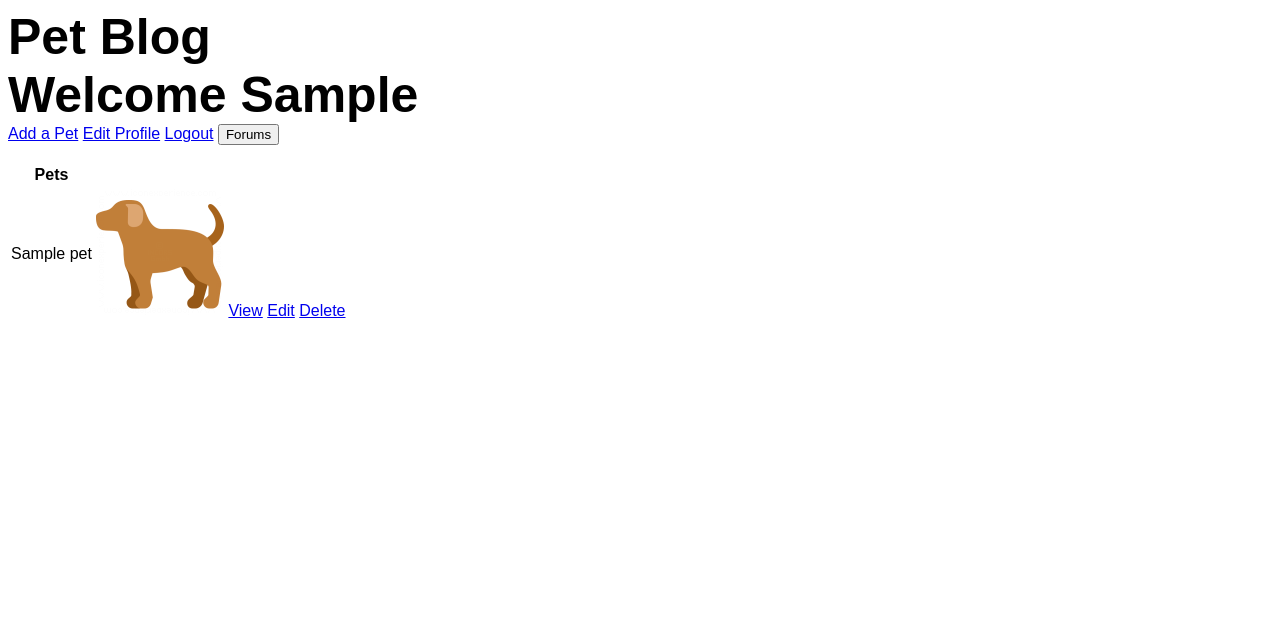
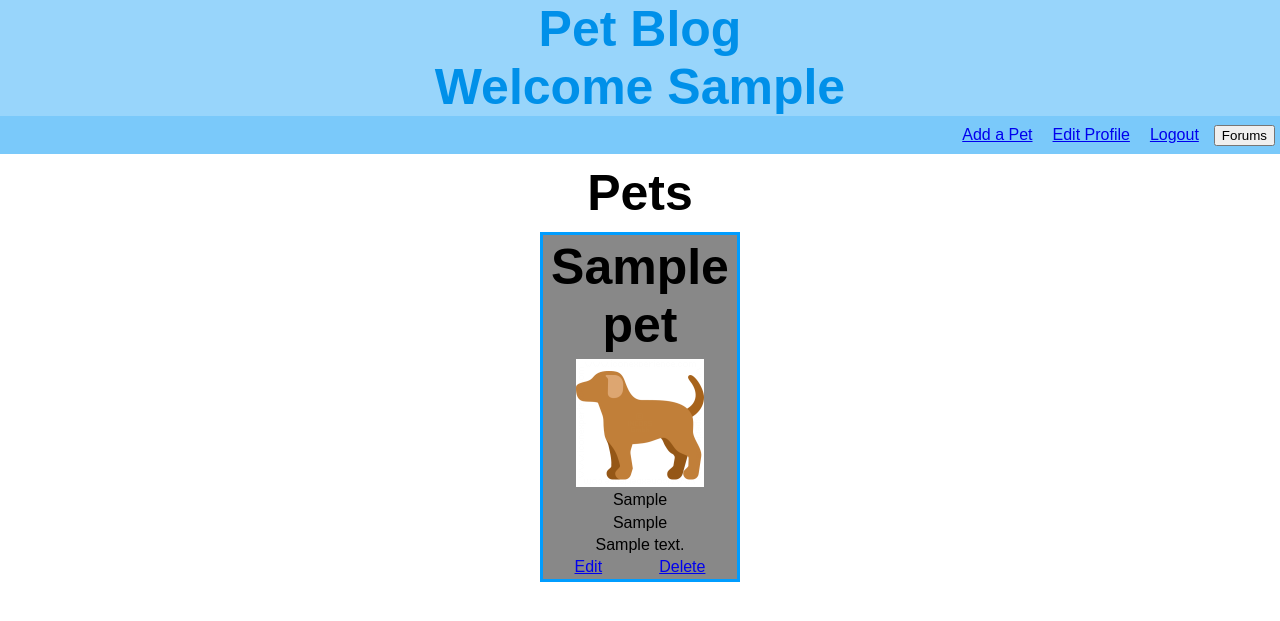
Before and after one commit to AilinaDennis/Book-CLub, a Flask app: page /dashboard/1 in a window 1280 px wide. Shown: the top 621 px of the page. Run offline with Flask 2, Linux system fonts and the light colour scheme; the visitor is signed in with stand-in values (Sample User, id 1); tables that the repository leaves empty or names only in its code hold one stand-in row (values such as "Sample post").

Commit message:
most updated css

```diff
--- a/app/config/mysqlconnection.py
+++ b/app/config/mysqlconnection.py
@@ -6,7 +6,7 @@ class MySQLConnection:
         # change the user and password as needed
         connection = pymysql.connect(host = 'localhost',
                                     user = 'root',
-                                    password = 'Root',
+                                    password = 'rootroot',
                                     db = db,
                                     charset = 'utf8mb4',
                                     cursorclass = pymysql.cursors.DictCursor,
--- a/app/static/style.css
+++ b/app/static/style.css
@@ -1,49 +1,79 @@
 *{
     font-family: Arial, Helvetica, sans-serif;
+    margin:0px auto;
 }
 
-input[type=text]:focus, input[type=password]:focus {
-    border: 3px solid #555;
+.container{
+    display:flex;
+    align-items: center;
+    justify-content: space-around;
 }
 
 .text-primary{
     font-size:50px;
-    margin:0px;
+    color: rgb(0, 144, 233);
+    width: fit-content;
+    height: fit-content;
+    margin: 0px auto;
 }
 
 .form-group{
-    margin:10px;
+    width:fit-content;
+    height: fit-content;
+    margin: 0px;
 }
 
-.login{
+.form-name{
+    width:fit-content;
+    height: fit-content;
+    margin:0px auto;
+}
+
+.form-control{
 
 }
 
-.register{
+.login, .register{
+    border: 3px outset;
+    border-radius: 10px;
+    background-color: rgb(93, 93, 93);
+    width: 315px;
+    padding:10px;
+}
 
+.btn{
+    background-color:rgb(0, 157, 255);
+    justify-content: center;
 }
 
 .nav{
+    display:flex;
+    justify-content: flex-end;
+    align-items: center;
+    background-color: rgba(110, 196, 250, 0.71);
+}
 
+.nav2{
+    background-color: rgba(110, 196, 250, 0.71);
 }
 
 .text-nav{
-
+    margin: 10px;
 }
 
-.container{
+.forums{
+    width:fit-content;
+    height: fit-content;
+    margin: 5px;
+}
 
+.upload{
+    font-size: 45px;
+    margin-top: 20px;
+    margin-left:20px;
 }
 
 .text-small{
-
-}
-
-.btn{
-
-}
-
-.table{
 
 }
 
@@ -52,5 +82,64 @@ input[type=text]:focus, input[type=password]:focus {
 }
 
 .new{
+    border: 3px solid rgb(0, 157, 255);
+    background-color: rgba(93, 93, 93, 0.735);
+    margin-left: 350px;
+    margin-top: 100px;
+    width: 700px;
+    height:500px;
+}
+
+.new-form{
+    font-size: 25px;
+    text-align: left;
+    margin: 0px;
+}
+
+.new-textarea{
 
 }
+
+.new-input{
+
+}
+
+.new-form-control{
+    display:flex;
+    margin: 30px;
+}
+
+.pets{
+    width:fit-content;
+    height: fit-content;
+    font-size: 50px;
+    margin-top: 10px;
+    margin-bottom: 10px;
+}
+
+.pet-name{
+    width:fit-content;
+    height: fit-content;
+    font-size: 50px;
+}
+
+.table{
+    border: 3px solid rgb(0, 157, 255);;
+    height: 350px;
+    width: 200px;
+    background-color: rgba(93, 93, 93, 0.735);
+}
+
+.table-body{
+    align-items: center;
+}
+
+.table-data{
+    width:fit-content;
+    height: fit-content;
+}
+
+.link{
+    display:flex;
+    align-items: center;
+}
--- a/app/templates/dashboard.html
+++ b/app/templates/dashboard.html
@@ -5,34 +5,53 @@
     <title>Dashboard</title>
 </head>
 <body>
-    <nav class="nav">
+    <nav class="nav2">
         <h1 class="text-primary">Pet Blog</h1>
         <h2 class="text-primary">Welcome {{ session['first_name'] }}</h2>
-        <div class=>
+        <div class="profile">
+
+        </div>
+        <div class="nav">
             <a href="/create/pet" class="text-nav">Add a Pet</a>
             <a href="/user/{{session['id']}}" class="text-nav">Edit Profile</a>
             <a href="/logout" class="text-nav">Logout</a>
-            <a href="/forums"><button>Forums</button></a>
+            <a href="/forums" class="forums"><button>Forums</button></a>
 
         </div>
 
     </nav>
-    <div class=>
-
+    <div>
+        <h2 class="pets">Pets</h2>
+    </div>
+    <div class="container">
+        {% for pet in pets %}
         <table class="table">
             <thead>
+                <th class="pet-name">{{pet.pet_name}}</th>
+            </thead>
+            <tbody class="table-body">
                 <tr>
-                    <th>Pets</th>
+                    <td>
+                        <img class="link" src = "{{ url_for('static',filename='media/dog.jpeg') }}" alt="dog">
+                    </td>
                 </tr>
-            </thead>
-            <tbody>
-                {% for pet in pets %}
                 <tr>
-                    <img>
-                    <td>{{pet.pet_name}}</td>
                     <td>
-                            <img src = "{{ url_for('static',filename='media/dog.jpeg') }}" alt="dog">
-                            <a href="/pet/{{pet.id}}"}}>View</a>
+                        <p class="table-data">{{ pet.pet_type }}</p>
+                    </td>
+                </tr>
+                <tr>
+                    <td>
+                        <p class="table-data">{{ pet.pet_breed }}</p>
+                    </td>
+                </tr>
+                <tr>
+                    <td>
+                        <p class="table-data">{{ pet.pet_description }}</p>
+                    </td>
+                </tr>
+                <tr>
+                    <td class="link">
                         {% if pet.owner.id == session['id'] %}
                         <a href="/pet/edit/{{pet.id}}">Edit</a>
                         <a href="/pet/delete/{{pet.id}}">Delete</a>
--- a/app/templates/forum_list.html
+++ b/app/templates/forum_list.html
@@ -8,6 +8,7 @@
 </head>
 <body>
     <h2>Forums</h2>
+    <a href="/dashboard/{{session['id']}}" class="text-nav">Dashboard</a>
     <a href="/forum/add">Create a Forum!</a>
     <table>
         <th></th>
--- a/app/templates/show_pet.html
+++ b/app/templates/show_pet.html
@@ -16,7 +16,7 @@
     </nav>
     <div>
         <div class="container">
-            <h2 class="text-primary"></h2>
+            <h2 class="text-primary">Pet</h2>
             <img src = "{{ url_for('static',filename='media/dog.jpeg') }}" alt="dog">
             <p class="text-small">Type: {{ pet.pet_name }}</p>
             <p class="text-small">Breed: {{ pet.pet_breed }}</p>
```
Also changed, not shown: app/templates/edit_pet.html (+11 -11 lines), app/templates/forum_display.html (+5 -5 lines), app/templates/new_pet.html (+18 -18 lines), app/templates/register.html (+8 -8 lines), 6 other files. Lines whose indentation alone changed are shown as unchanged.
